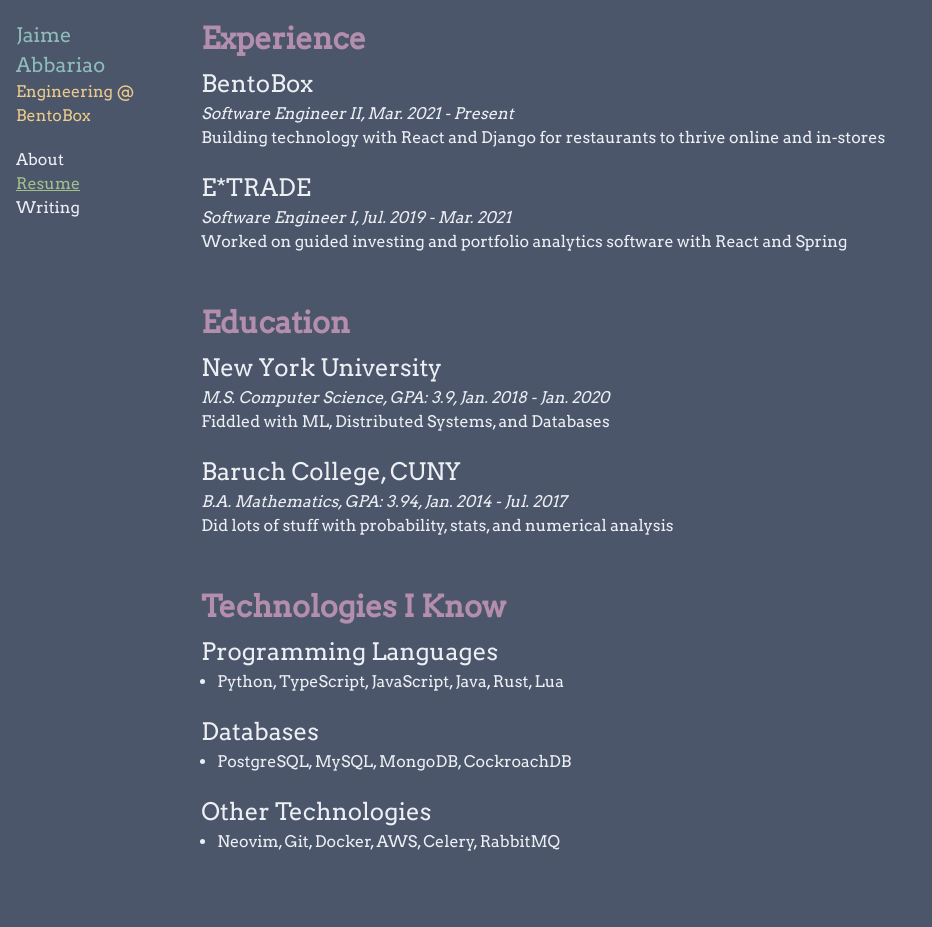
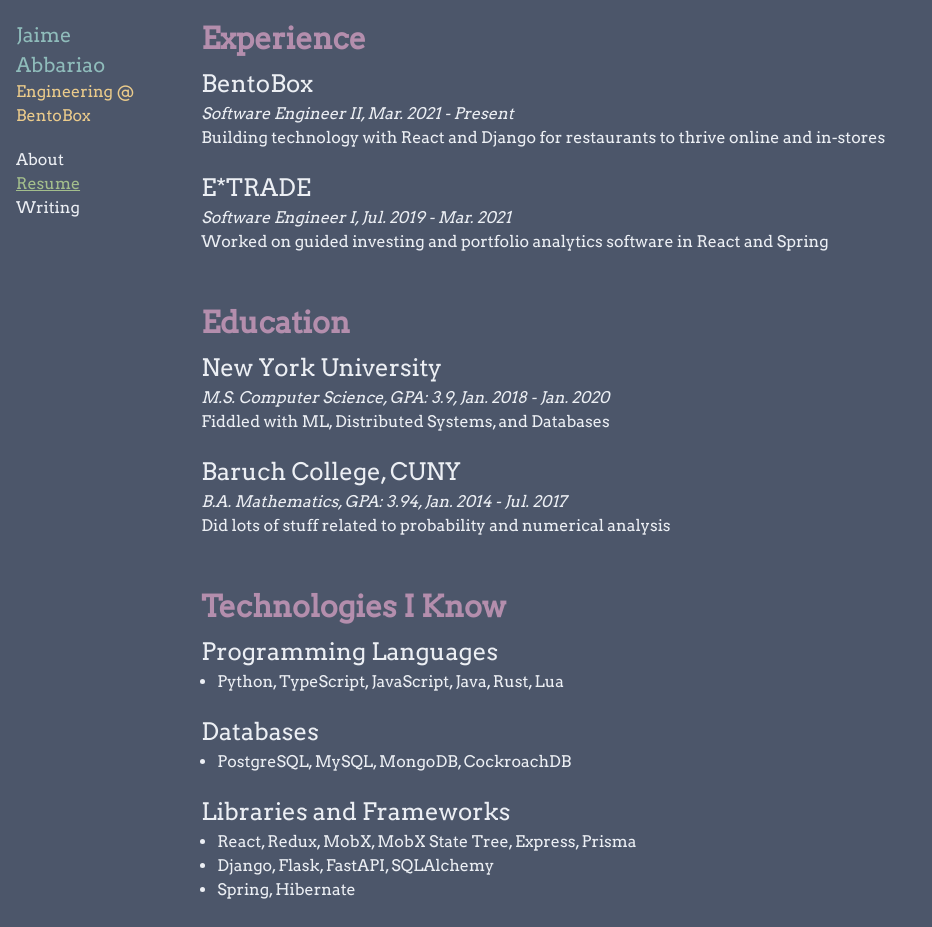
Before and after one commit to ja153903/jabbariao_dotcom, a Next.js app: page /resume in a window 1280 px wide. Shown: the top 927 px of the page, without its empty margins (0-932 px from the left). Before the commit the page ends 904 px from the top, so only its background shows below. Built offline with nearby package versions, Linux system fonts and the light colour scheme.

Commit message:
Refactored some things

```diff
--- /dev/null
+++ b/components/ResumeItem.tsx
@@ -0,0 +1,20 @@
+import { Box, Text } from '@chakra-ui/react'
+
+interface ResumeItemProps {
+  title: string
+  subTitle: string
+  description: string
+  isLastItem?: boolean
+}
+
+function ResumeItem({ title, subTitle, description, isLastItem = false }: ResumeItemProps) {
+  return (
+    <Box mb={isLastItem ? "0" : "20px"}>
+      <Text fontSize="2xl">{title}</Text>
+      <Text fontStyle="italic">{subTitle}</Text>
+      <Text>{description}</Text>
+    </Box>
+  )
+}
+
+export default ResumeItem
--- a/pages/resume.tsx
+++ b/pages/resume.tsx
@@ -4,49 +4,36 @@ import { Text, Box, UnorderedList, ListItem } from '@chakra-ui/react'
 
 import PageContainer from '../components/PageContainer'
 import Section from '../components/Section'
+import ResumeItem from '../components/ResumeItem'
 
 const Resume: NextPage = () => {
   return (
     <PageContainer>
       <Section title="Experience">
-        <Box mb="20px">
-          <Text fontSize="2xl">BentoBox</Text>
-          <Text fontStyle="italic">
-            Software Engineer II, Mar. 2021 - Present
-          </Text>
-          <Text>
-            Building technology with React and Django for restaurants to thrive
-            online and in-stores
-          </Text>
-        </Box>
-        <Box>
-          <Text fontSize="2xl">E*TRADE</Text>
-          <Text fontStyle="italic">
-            Software Engineer I, Jul. 2019 - Mar. 2021
-          </Text>
-          <Text>
-            Worked on guided investing and portfolio analytics software with
-            React and Spring
-          </Text>
-        </Box>
+        <ResumeItem
+          title="BentoBox"
+          subTitle="Software Engineer II, Mar. 2021 - Present"
+          description="Building technology with React and Django for restaurants to thrive online and in-stores"
+        />
+        <ResumeItem
+          title="E*TRADE"
+          subTitle="Software Engineer I, Jul. 2019 - Mar. 2021"
+          description="Worked on guided investing and portfolio analytics software in React and Spring"
+          isLastItem
+        />
       </Section>
       <Section title="Education">
-        <Box mb="20px">
-          <Text fontSize="2xl">New York University</Text>
-          <Text fontStyle="italic">
-            M.S. Computer Science, GPA: 3.9, Jan. 2018 - Jan. 2020
-          </Text>
-          <Text>Fiddled with ML, Distributed Systems, and Databases</Text>
-        </Box>
-        <Box>
-          <Text fontSize="2xl">Baruch College, CUNY</Text>
-          <Text fontStyle="italic">
-            B.A. Mathematics, GPA: 3.94, Jan. 2014 - Jul. 2017
-          </Text>
-          <Text>
-            Did lots of stuff with probability, stats, and numerical analysis
-          </Text>
-        </Box>
+        <ResumeItem
+          title="New York University"
+          subTitle="M.S. Computer Science, GPA: 3.9, Jan. 2018 - Jan. 2020"
+          description="Fiddled with ML, Distributed Systems, and Databases"
+        />
+        <ResumeItem
+          title="Baruch College, CUNY"
+          subTitle="B.A. Mathematics, GPA: 3.94, Jan. 2014 - Jul. 2017"
+          description="Did lots of stuff related to probability and numerical analysis"
+          isLastItem
+        />
       </Section>
       <Section title="Technologies I Know">
         <Box mb="20px">
@@ -62,9 +49,17 @@ const Resume: NextPage = () => {
           </UnorderedList>
         </Box>
         <Box mb="20px">
+          <Text fontSize="2xl">Libraries and Frameworks</Text>
+          <UnorderedList>
+            <ListItem>React, Redux, MobX, MobX State Tree, Express, Prisma</ListItem>
+            <ListItem>Django, Flask, FastAPI, SQLAlchemy</ListItem>
+            <ListItem>Spring, Hibernate</ListItem>
+          </UnorderedList>
+        </Box>
+        <Box>
           <Text fontSize="2xl">Other Technologies</Text>
           <UnorderedList>
-            <ListItem>Neovim, Git, Docker, AWS, Celery, RabbitMQ</ListItem>
+            <ListItem>Neovim, Git, Docker, AWS, Celery, Kafka, RabbitMQ</ListItem>
           </UnorderedList>
         </Box>
       </Section>
```
